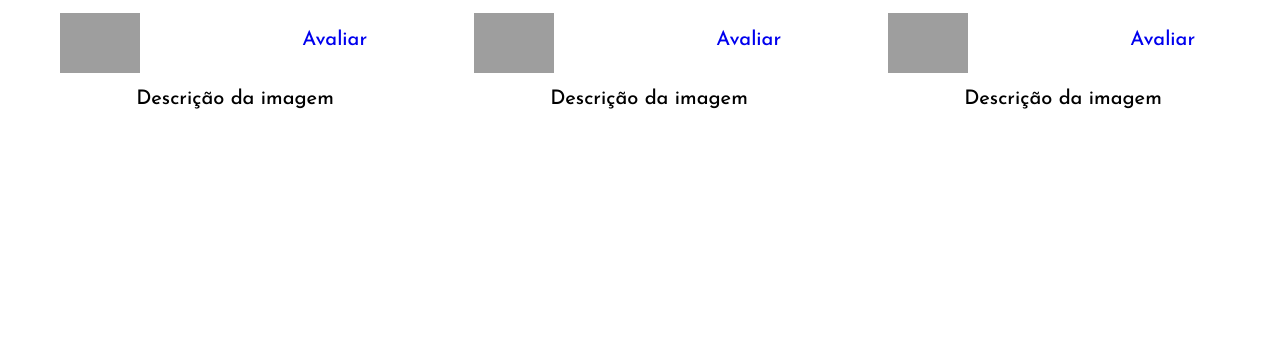
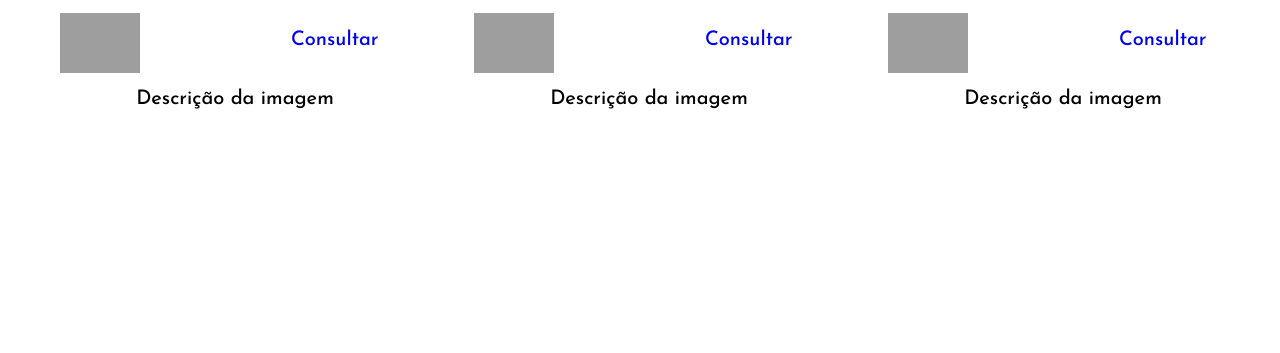
Before and after one commit to Joao-A17/Projeto_TCC_2021, a PHP site: page / in a window 1280 px wide. Shown: the part 3497-3850 px from the top of the page. Run offline with PHP 8.4, Linux system fonts and the light colour scheme; some libraries are stand-ins or nearby versions; grey boxes are pictures that could not be loaded.

Commit message:
Cores e esquemas Modificados

```diff
--- a/src/paginas/ML/index.html
+++ b/src/paginas/ML/index.html
@@ -60,7 +54,7 @@
             <div class="User">
               <a href="/PerfilUser"><img id="Img-Usuario" src="../img/creeper.png" alt="perfil"></a>
               <h3 class="NomeUsuario">Usuario</h3>
-              <a href="/avaliaçao"><button id="Avaliar">Avaliar</button></a>
+              <a href="#"><button id="Consultar">Consultar</button></a>
             </div>
             <p class="DescPint">Descrição da imagem</p>
           </div>
@@ -72,7 +66,7 @@
             <div class="User">
               <a href="/PerfilUser"><img id="Img-Usuario" src="../img/creeper.png" alt="perfil"></a>
               <h3 class="NomeUsuario">Usuario</h3>
-              <a href="/avaliaçao"><button id="Avaliar">Avaliar</button></a>
+              <a href="#"><button id="Consultar">Consultar</button></a>
             </div>
             <p class="DescPint">Descrição da imagem</p>
           </div>
@@ -84,7 +78,7 @@
             <div class="User">
               <a href="/PerfilUser"><img id="Img-Usuario" src="../img/creeper.png" alt="perfil"></a>
               <h3 class="NomeUsuario">Usuario</h3>
-              <a href="/avaliaçao"><button id="Avaliar">Avaliar</button></a>
+              <a href="#"><button id="Consultar">Consultar</button></a>
             </div>
             <p class="DescPint">Descrição da imagem</p>
           </div>
@@ -96,7 +90,7 @@
             <div class="User">
               <a href="/PerfilUser"><img id="Img-Usuario" src="../img/creeper.png" alt="perfil"></a>
               <h3 class="NomeUsuario">Usuario</h3>
-              <a href="/avaliaçao"><button id="Avaliar">Avaliar</button></a>
+              <a href="#"><button id="Consultar">Consultar</button></a>
             </div>
             <p class="DescPint">Descrição da imagem</p>
           </div>
@@ -108,7 +102,7 @@
             <div class="User">
               <a href="/PerfilUser"><img id="Img-Usuario" src="../img/creeper.png" alt="perfil"></a>
               <h3 class="NomeUsuario">Usuario</h3>
-              <a href="/avaliaçao"><button id="Avaliar">Avaliar</button></a>
+              <a href="#"><button id="Consultar">Consultar</button></a>
             </div>
             <p class="DescPint">Descrição da imagem</p>
           </div>
@@ -120,7 +114,7 @@
             <div class="User">
               <a href="/PerfilUser"><img id="Img-Usuario" src="../img/creeper.png" alt="perfil"></a>
               <h3 class="NomeUsuario">Usuario</h3>
-              <a href="/avaliaçao"><button id="Avaliar">Avaliar</button></a>
+              <a href="#"><button id="Consultar">Consultar</button></a>
             </div>
             <p class="DescPint">Descrição da imagem</p>
           </div>
@@ -132,7 +126,7 @@
             <div class="User">
               <a href="/PerfilUser"><img id="Img-Usuario" src="../img/creeper.png" alt="perfil"></a>
               <h3 class="NomeUsuario">Usuario</h3>
-              <a href="/avaliaçao"><button id="Avaliar">Avaliar</button></a>
+              <a href="#"><button id="Consultar">Consultar</button></a>
             </div>
             <p class="DescPint">Descrição da imagem</p>
           </div>
@@ -144,7 +138,7 @@
             <div class="User">
               <a href="/PerfilUser"><img id="Img-Usuario" src="../img/creeper.png" alt="perfil"></a>
               <h3 class="NomeUsuario">Usuario</h3>
-              <a href="/avaliaçao"><button id="Avaliar">Avaliar</button></a>
+              <a href="#"><button id="Consultar">Consultar</button></a>
             </div>
             <p class="DescPint">Descrição da imagem</p>
           </div>
@@ -156,7 +150,7 @@
             <div class="User">
               <a href="/PerfilUser"><img id="Img-Usuario" src="../img/creeper.png" alt="perfil"></a>
               <h3 class="NomeUsuario">Usuario</h3>
-              <a href="/avaliaçao"><button id="Avaliar">Avaliar</button></a>
+              <a href="#"><button id="Consultar">Consultar</button></a>
             </div>
             <p class="DescPint">Descrição da imagem</p>
           </div>
@@ -168,7 +162,7 @@
             <div class="User">
               <a href="/PerfilUser"><img id="Img-Usuario" src="../img/creeper.png" alt="perfil"></a>
               <h3 class="NomeUsuario">Usuario</h3>
-              <a href="/avaliaçao"><button id="Avaliar">Avaliar</button></a>
+              <a href="#"><button id="Consultar">Consultar</button></a>
             </div>
             <p class="DescPint">Descrição da imagem</p>
           </div>
@@ -180,7 +174,7 @@
             <div class="User">
               <a href="/PerfilUser"><img id="Img-Usuario" src="../img/creeper.png" alt="perfil"></a>
               <h3 class="NomeUsuario">Usuario</h3>
-              <a href="/avaliaçao"><button id="Avaliar">Avaliar</button></a>
+              <a href="#"><button id="Consultar">Consultar</button></a>
             </div>
             <p class="DescPint">Descrição da imagem</p>
           </div>
@@ -192,7 +186,7 @@
             <div class="User">
               <a href="/PerfilUser"><img id="Img-Usuario" src="../img/creeper.png" alt="perfil"></a>
               <h3 class="NomeUsuario">Usuario</h3>
-              <a href="/avaliaçao"><button id="Avaliar">Avaliar</button></a>
+              <a href="#"><button id="Consultar">Consultar</button></a>
             </div>
             <p class="DescPint">Descrição da imagem</p>
           </div>
--- a/src/paginas/ML/style.css
+++ b/src/paginas/ML/style.css
@@ -327,13 +303,13 @@ nav {
 
 .DescPint{
     text-align: center;
-    color: var(--corP);
+    color: var(--corD2);
     font-family: 'Josefin Sans', sans-serif;
     font-size: 20px;
     padding: 10px;
 }
 
-#Avaliar{
+#Consultar{
     cursor: pointer;
     width: 120px;
     height: 35px;
--- a/src/paginas/_assents/styles/Geral.css
+++ b/src/paginas/_assents/styles/Geral.css
@@ -4,11 +4,12 @@
 
 :root {
     --dark: #1c1c1c;
-    --tranp: #0000007a;
     --light: #F8E9FC;
     --primary: #D881ED;
     --secundary: #660080;
     --terciary:  #4B0082;
+
+    --tranp: #0000007a;
 
     --corD: #0B1219;
     --corD2:#17202b;
```
Also changed, not shown: other parts of src/paginas/ML/index.html (+17 -11 lines), other parts of src/paginas/ML/style.css (+32 -30 lines).
